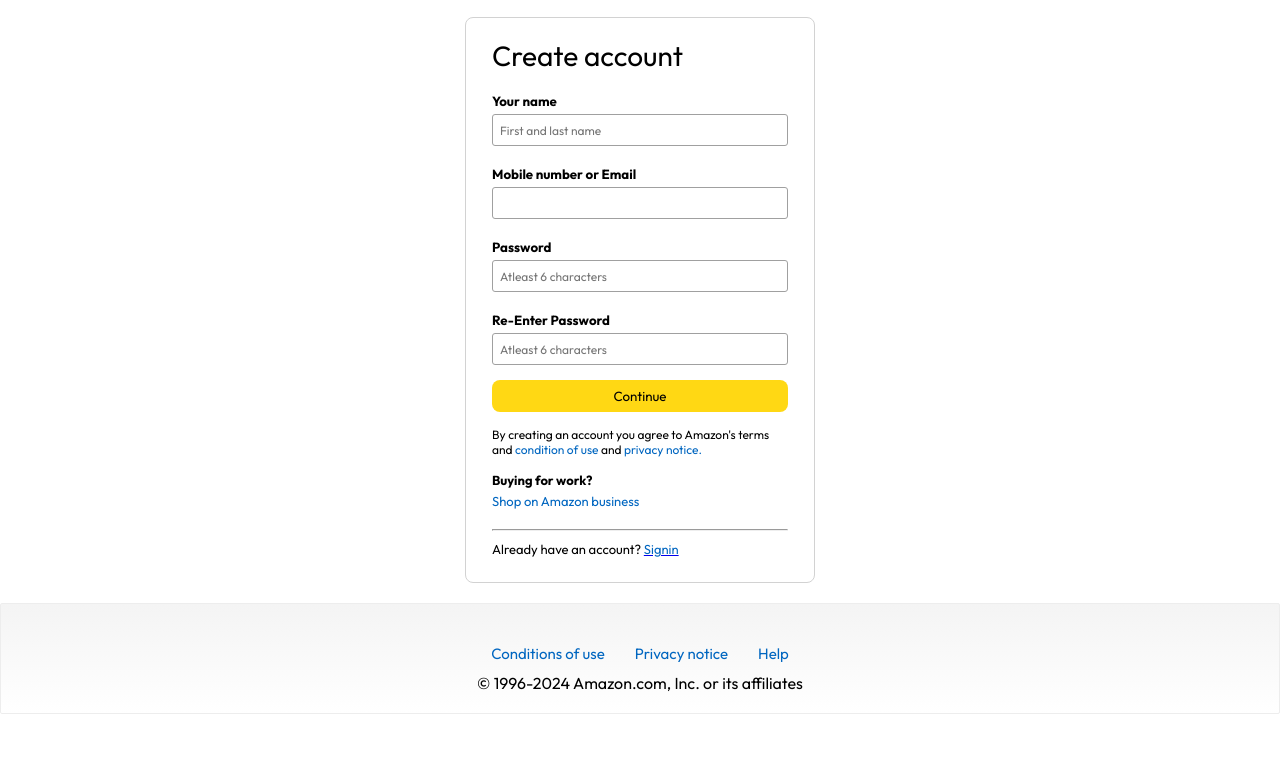
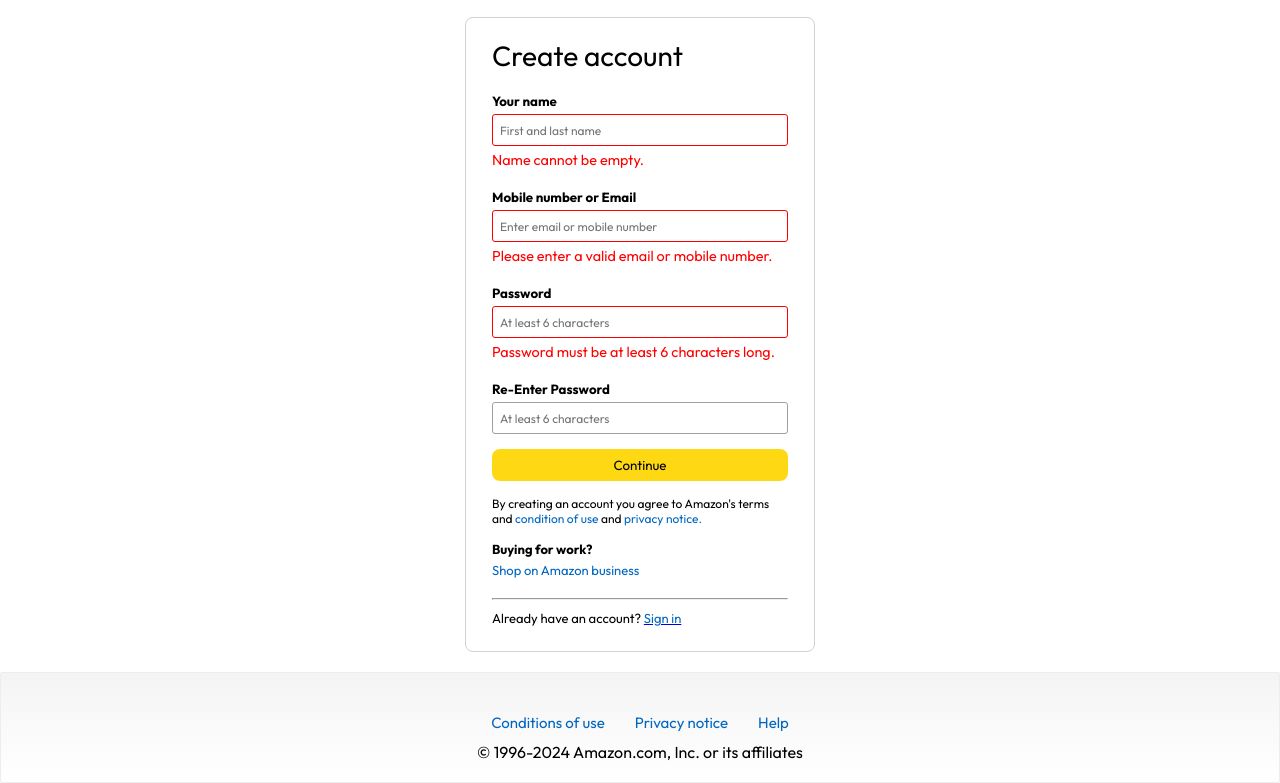
Before and after one commit to faheema15/amazon-clone, a plain HTML site: page signup.html in a window 1280 px wide. Both pictures are taken after a click on the button "Continue". Shown: the part 57-840 px from the top of the page. Before the commit the page ends 800 px from the top, so only its background shows below. Drawn offline with Linux system fonts and the light colour scheme.

Commit message:
Update signup.html

```diff
--- a/signup.html
+++ b/signup.html
@@ -6,25 +6,47 @@
     <title>Amazon Sign-up</title>
     <link rel="icon" href="./assets/amazon-icon.png">
     <link rel="stylesheet" href="css/signin.css">
+    <style>
+        .error-message {
+            color: red;
+            font-size: 0.9em;
+            display: none;
+            margin-top: 5px;
+        }
+        input.error {
+            border: 1px solid red;
+        }
+    </style>
 </head>
 <body>
-    <a href="./index.html"><img class="logo" src="./assets/amazon_logo_dark.png" alt="" width="100px"></a>
+    <a href="./index.html"><img class="logo" src="./assets/amazon_logo_dark.png" alt="Amazon Logo" width="100px"></a>
     <div class="signin-container">
         <h1 class="signin-title">Create account</h1>
         <h5 class="input-label">Your name</h5>
-        <input type="text" placeholder="First and last name">
+        <input type="text" id="name" placeholder="First and last name">
+        <span id="name-error" class="error-message">Name cannot be empty.</span>
+
         <h5 class="input-label">Mobile number or Email</h5>
-        <input type="text">
+        <input type="text" id="emailOrMobile" placeholder="Enter email or mobile number">
+        <span id="email-error" class="error-message">Please enter a valid email or mobile number.</span>
+
         <h5 class="input-label">Password</h5>
-        <input type="password" placeholder="Atleast 6 characters">
+        <input type="password" id="password" placeholder="At least 6 characters">
+        <span id="password-error" class="error-message">Password must be at least 6 characters long.</span>
+
         <h5 class="input-label">Re-Enter Password</h5>
-        <input type="password" placeholder="Atleast 6 characters">
-        <button>Continue</button>
-        <p class="signin-condition">By creating an account you agree to Amazon's terms and <span>condition of use</span> and <span>privacy notice.</span></p>
+        <input type="password" id="confirmPassword" placeholder="At least 6 characters">
+        <span id="confirm-password-error" class="error-message">Passwords do not match.</span>
+
+        <button id="signUpButton">Continue</button>
+        <p class="signin-condition">By creating an account you agree to Amazon's terms and
+            <span>condition of use</span> and <span>privacy notice.</span>
+        </p>
         <h4>Buying for work?</h4>
-        <P class="signin-business"><span>Shop on Amazon business</span></P><br>
+        <p class="signin-business"><span>Shop on Amazon business</span></p>
+        <br>
         <hr>
-        <p class="signin-account">Already have an account? <a href="./signin.html"><span>Signin</span></a></p>
+        <p class="signin-account">Already have an account? <a href="./signin.html"><span>Sign in</span></a></p>
     </div>
     <footer>
         <div class="footer-links">
@@ -34,5 +56,71 @@
         </div>
         <p class="copyright-text">&copy; 1996-2024 Amazon.com, Inc. or its affiliates</p>
     </footer>
+    <script>
+        document.getElementById('signUpButton').addEventListener('click', function (event) {
+            event.preventDefault(); // Prevent default form submission
+
+            // Input fields
+            const nameField = document.getElementById('name');
+            const emailField = document.getElementById('emailOrMobile');
+            const passwordField = document.getElementById('password');
+            const confirmPasswordField = document.getElementById('confirmPassword');
+
+            // Error messages
+            const nameError = document.getElementById('name-error');
+            const emailError = document.getElementById('email-error');
+            const passwordError = document.getElementById('password-error');
+            const confirmPasswordError = document.getElementById('confirm-password-error');
+
+            // Validation regex
+            const emailRegex = /^[a-zA-Z0-9._-]+@[a-zA-Z0-9.-]+\.[a-zA-Z]{2,6}$/;
+            const mobileRegex = /^[0-9]{10}$/;
+
+            // Reset errors
+            let isValid = true;
+            nameError.style.display = 'none';
+            emailError.style.display = 'none';
+            passwordError.style.display = 'none';
+            confirmPasswordError.style.display = 'none';
+            nameField.classList.remove('error');
+            emailField.classList.remove('error');
+            passwordField.classList.remove('error');
+            confirmPasswordField.classList.remove('error');
+
+            // Validate name
+            if (!nameField.value.trim()) {
+                nameError.style.display = 'block';
+                nameField.classList.add('error');
+                isValid = false;
+            }
+
+            // Validate email or mobile number
+            if (!emailRegex.test(emailField.value.trim()) && !mobileRegex.test(emailField.value.trim())) {
+                emailError.style.display = 'block';
+                emailField.classList.add('error');
+                isValid = false;
+            }
+
+            // Validate password
+            if (passwordField.value.trim().length < 6) {
+                passwordError.style.display = 'block';
+                passwordField.classList.add('error');
+                isValid = false;
+            }
+
+            // Validate confirm password
+            if (passwordField.value.trim() !== confirmPasswordField.value.trim()) {
+                confirmPasswordError.style.display = 'block';
+                confirmPasswordField.classList.add('error');
+                isValid = false;
+            }
+
+            // If valid, proceed
+            if (isValid) {
+                alert('Sign-up validation passed! Proceeding...');
+                // Add further logic (e.g., form submission or redirect)
+            }
+        });
+    </script>
 </body>
 </html>
```
